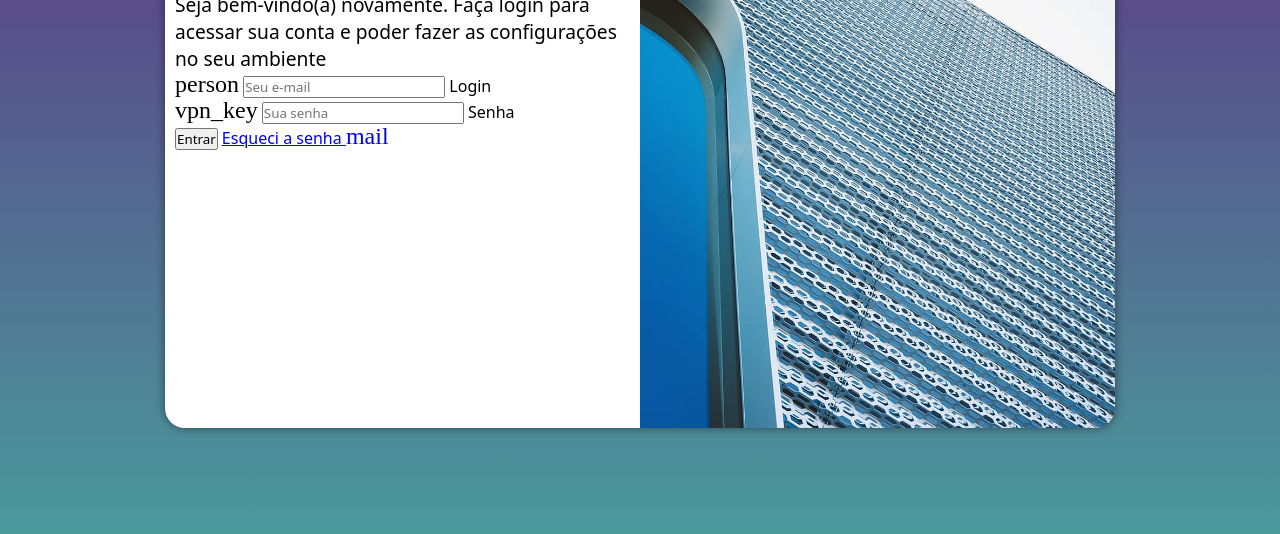
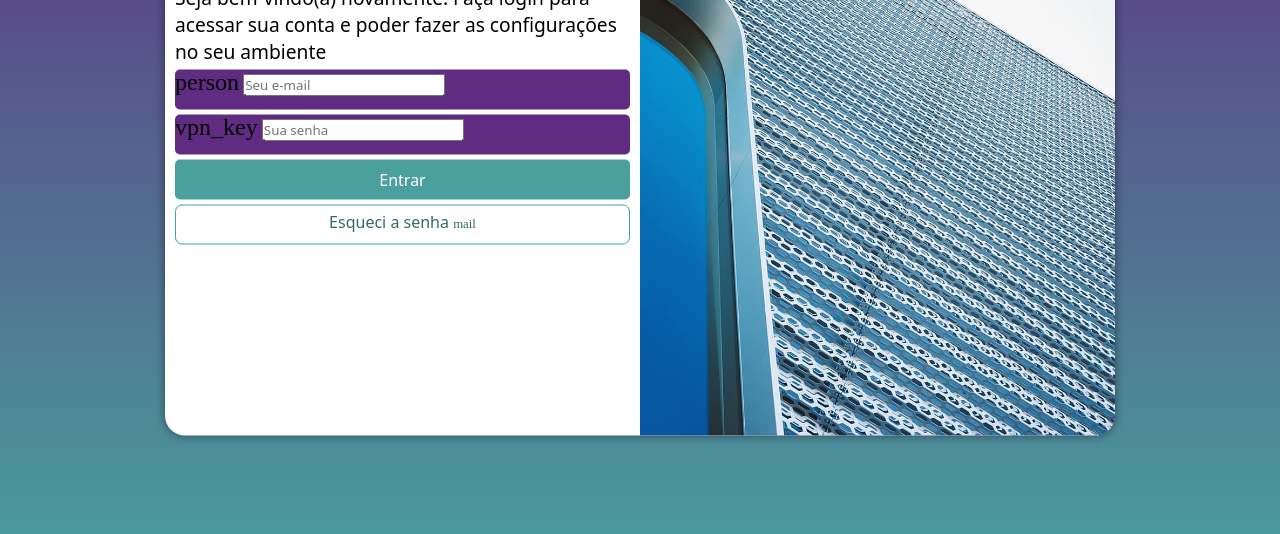
Before and after one commit to dededc37/projeto-login, a plain HTML site: page index.html in a window 1280 px wide. Shown: the part 222-756 px from the top of the page. Drawn offline with Linux system fonts and the light colour scheme.

Commit message:
formatação do formulário

```diff
--- a/estilos/style.css
+++ b/estilos/style.css
@@ -32,7 +32,7 @@ section#login {
     transform: translate(-50%, -50%);
     background-color: white;
     width: 250px;
-    height: 500px;
+    height: 515px;
     border-radius: 20px;
     overflow: hidden;
     box-shadow: 0px 0px 10px rgba(0, 0, 0, 0.473);
@@ -62,3 +62,56 @@ div#formulario > h1 {
 div#formulario > p {
     font-size: 0.8em;
 }
+
+form > div.campo {
+    display: block;
+    background-color: #5f2c82;
+    width: 100%;
+    height: 40px;
+    border-radius: 5px;
+    margin: 5px 0px;
+
+}
+
+form label {
+    display: none;
+}
+
+form > input[type=submit] {
+    display: block;
+    font-size: 1em;
+    width: 100%;
+    height: 40px;
+    background-color: #49a09d;
+    color: white;
+    border: none;
+    border-radius: 5px;
+    cursor: pointer;
+}
+
+form > input[type=submit]:hover {
+    background-color: #316b69;
+}
+
+form > a.botao {
+    display: block;
+    text-align: center;
+    font-size: 1em;
+    width: 100%;
+    height: 40px;
+    background-color: white;
+    border: 1px solid #49a09d;
+    border-radius: 7px;
+    text-decoration: none;
+    color: #316b69;
+    padding-top: 5px;
+    margin-top: 5px;
+}
+
+form > a.botao:hover {
+    background-color: #5cd1cd;
+}
+
+form > a.botao > i {
+    font-size: 0.8em;
+}
--- a/index.html
+++ b/index.html
@@ -29,7 +29,7 @@
                         <label for="isenha">Senha</label>
                     </div>
                     <input type="submit" value="Entrar">
-                    <a href="esqueci.html">Esqueci a senha <i class="icon">mail</i></a>
+                    <a href="esqueci.html" class="botao">Esqueci a senha <i class="icon">mail</i></a>
                 </form>
             </div>
         </section>
```
